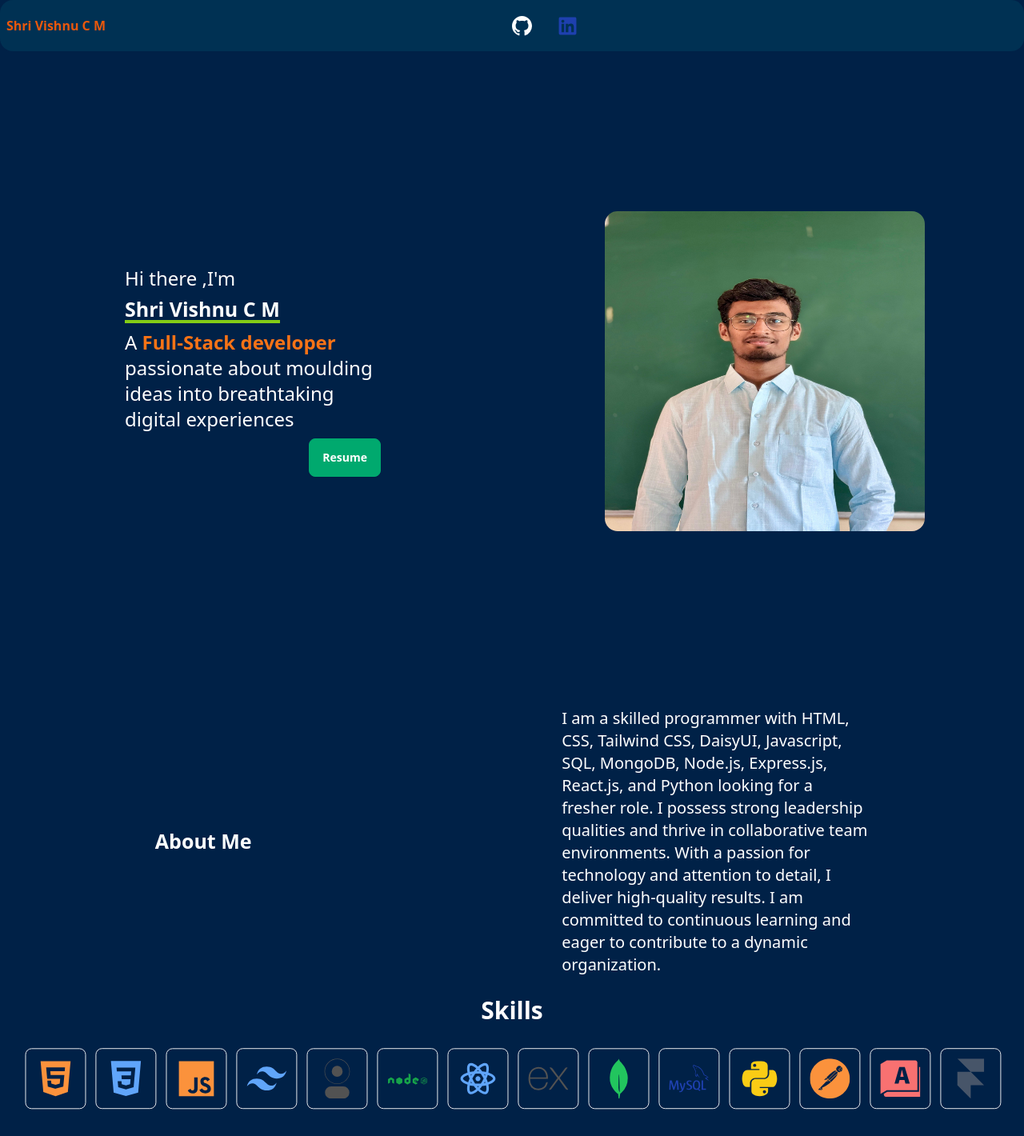
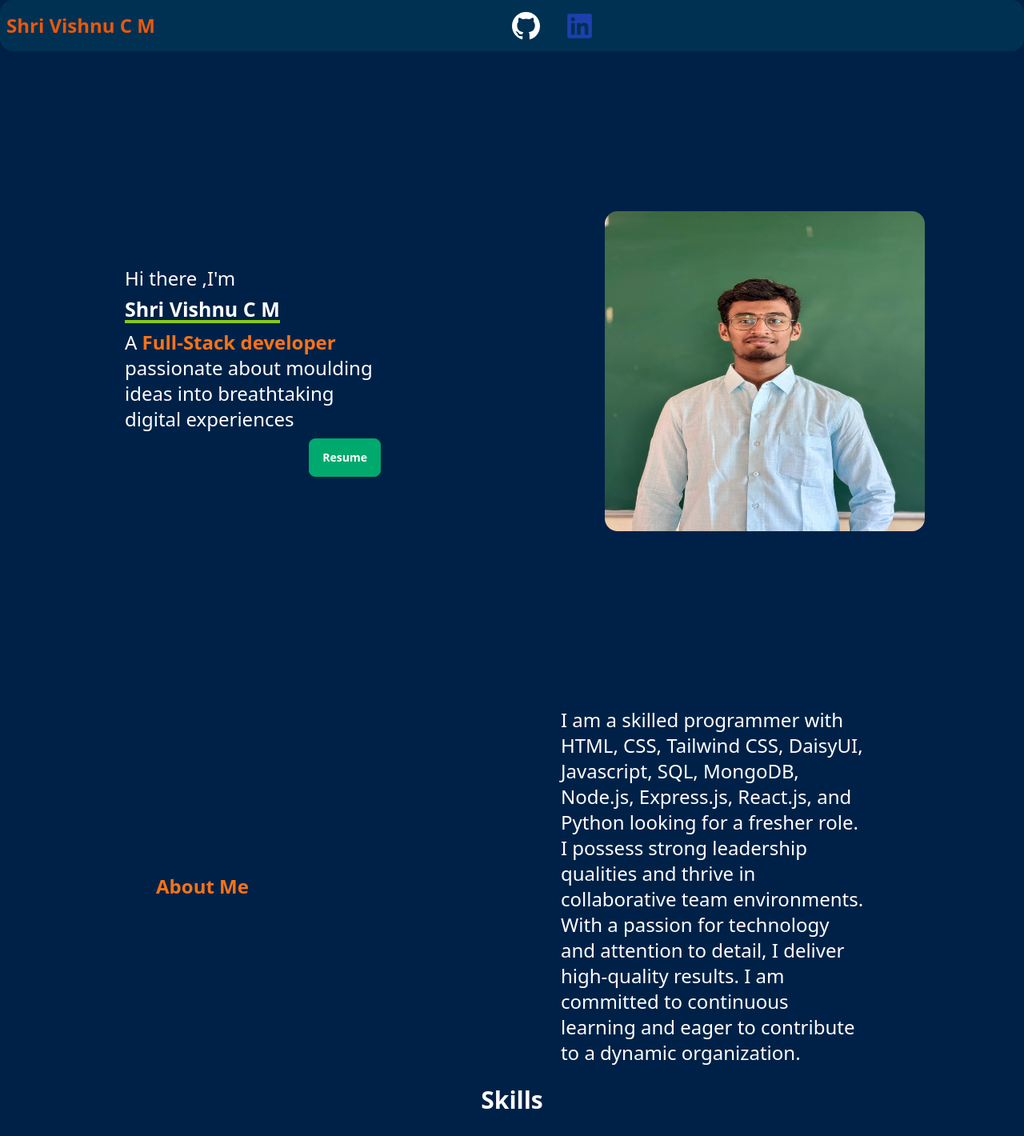
Before and after one commit to SHRIVISHNU-CM/Portfolio, a React (Vite) app: page / in a window 1280 px wide. Shown: the top 1420 px of the page at 80% size. Built offline with nearby package versions, Linux system fonts and the light colour scheme.

Commit message:
made font responsive for mobile & large screen devices

```diff
--- a/src/Components/About.jsx
+++ b/src/Components/About.jsx
@@ -11,14 +11,14 @@ function About() {
                         initial={{ x: -100, opacity: 0 }}
                         whileInView={{ x: 0, opacity: 1 }}
                         transition={{ duration: 0.6 }}
-                        className="text-[25px] font-semibold text-white my-4">About Me</motion.h1>
+                        className="text-[25px] lg:text-2xl text-orange-500 font-semibold  my-4">About Me</motion.h1>
                 </div>
                 <div >
                     <motion.h1
                         initial={{ x: 100, opacity: 0 }}
                         whileInView={{ x: 0, opacity: 1 }}
                         transition={{ duration: 0.6 }}
-                        className="text-white text-xl w-[300px] lg:w-96 h-min">
+                        className="text-white text-xl w-[300px] lg:text-2xl lg:w-96 h-min">
                         I am a skilled programmer with HTML, CSS, Tailwind CSS, DaisyUI, Javascript, SQL, MongoDB, Node.js, Express.js,
                         React.js, and Python looking for a fresher role. I possess strong leadership qualities and thrive in collaborative team
                         environments. With a passion for technology and attention to detail, I deliver high-quality results. I am committed to
--- a/src/Components/Education.jsx
+++ b/src/Components/Education.jsx
@@ -19,7 +19,7 @@ function Education() {
             transition={{ duration: 2 }}
             className="flex flex-col justify-center my-2 max-w-full lg:w-96"
           >
-            <h1 className="text-white text-center">
+            <h1 className="text-white text-center text-xl lg:text-2xl">
               JSS Science and Technology University, <br /> Mysuru
             </h1>
           </motion.div>
@@ -29,7 +29,7 @@ function Education() {
             transition={{ duration: 2 }}
             className="flex flex-col justify-center my-2 max-w-full lg:w-96"
           >
-            <h1 className="text-white text-center">
+            <h1 className="text-white text-center text-xl lg:text-2xl">
               Full-Stack Web Development Sigma 2.0 <br /> PW Skills{" "}
               <a
                 href="https://pwskills.com/learn/certificate/27438d39-6c3e-4410-9079-b85bb1ea34a2/"
--- a/src/Components/Navbar.jsx
+++ b/src/Components/Navbar.jsx
@@ -8,15 +8,15 @@ function Navbar() {
             <nav style={{ backgroundColor: "#003153" }} className='navbar bg-base-300  rounded-2xl w-full'>
 
                 <div className='navbar-start'>
-                    <h1 className='font-semibold text-orange-600'>Shri Vishnu C M</h1>
+                    <h1 className='font-semibold text-xl lg:text-2xl text-orange-600'>Shri Vishnu C M</h1>
                 </div>
                 <div className='navbar-center gap-x-8'>
                     <a href="https://github.com/SHRIVISHNU-CM">
-                        <BsGithub className="text-[25px] text-white" />
+                        <BsGithub className="text-[25px] lg:text-[35px] text-white" />
 
                     </a>
                     <a  href="https://www.linkedin.com/in/shrivishnu-cm-070b78274/">
-                        <FaLinkedin className="text-[25px] text-blue-800" />
+                        <FaLinkedin className="text-[25px] lg:text-[35px] text-blue-800" />
 
                     </a>
 
--- a/src/Components/Skills.jsx
+++ b/src/Components/Skills.jsx
@@ -33,7 +33,7 @@ function Skills() {
             <div className="h-[60vh] max-w-full flex items-center flex-col gap-y-6">
                 <h1 className="text-center text-[30px] font-semibold text-white">Skills</h1>
 
-                <section className="flex justify-center gap-3 flex-wrap ">
+                <section className="flex justify-center gap-3 flex-wrap text-xl lg:text-2xl">
 
                     <motion.div
                         variants={icon(2.9)}
```
